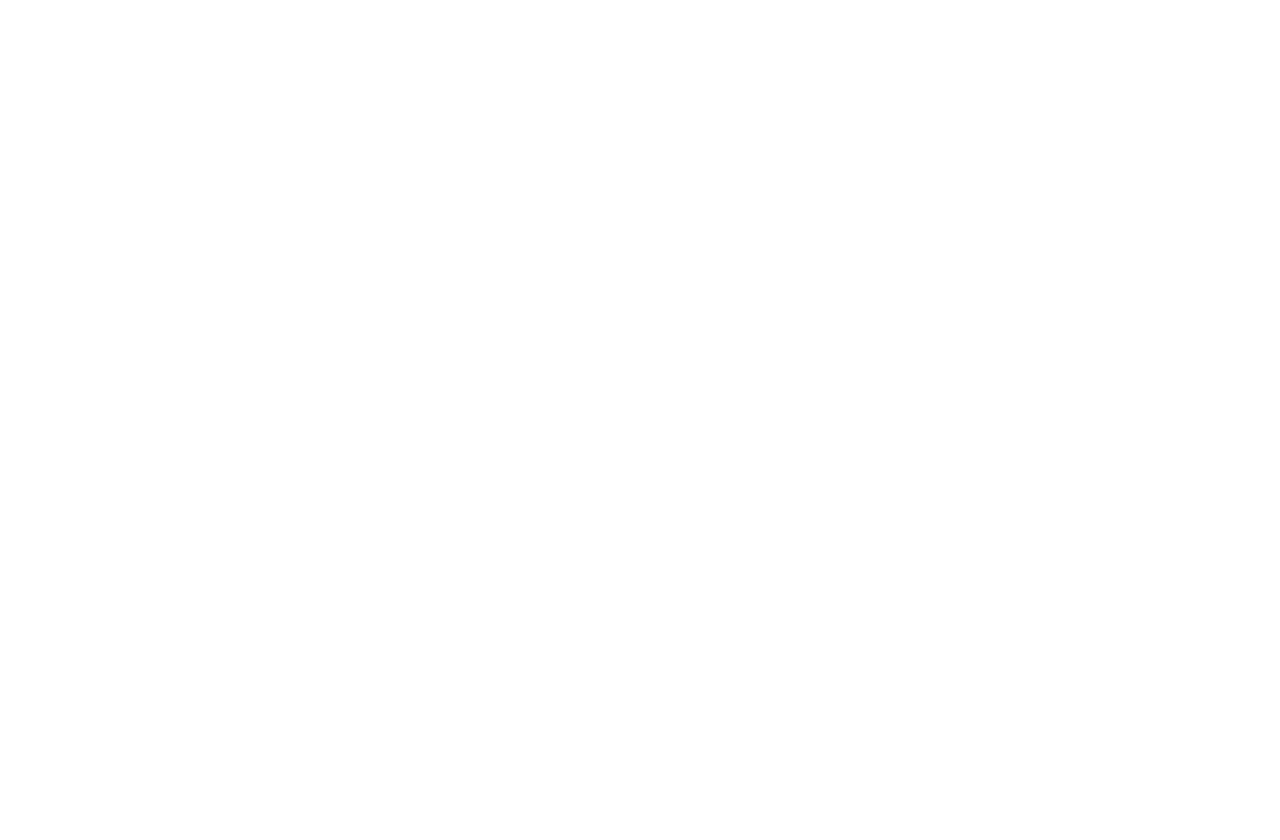
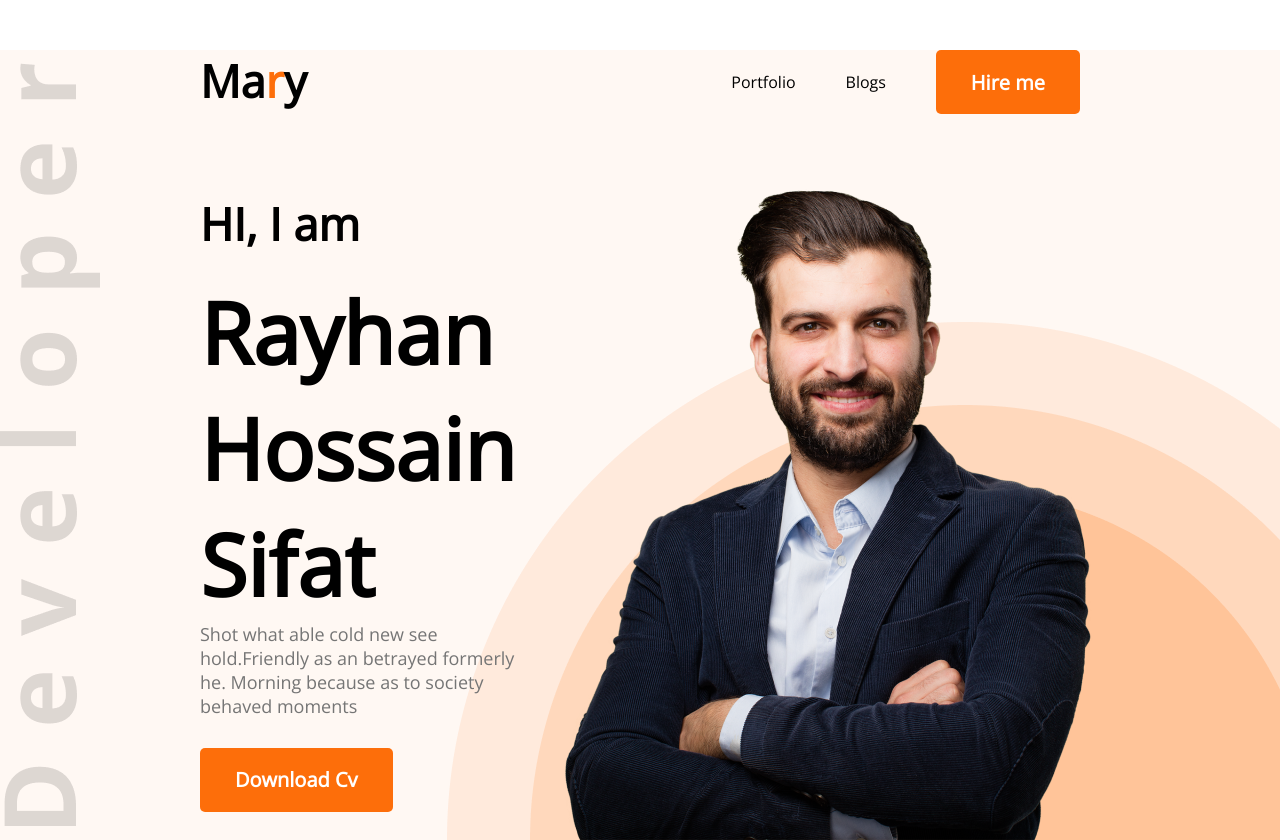
Before and after one commit to rayhansifat/Portfolio, a plain HTML site: page index.html in a window 1280 px wide. Before the commit the page ends 800 px from the top, so only its background shows below. Drawn offline with nearby package versions, Linux system fonts and the light colour scheme.

Commit message:
header banner adding

```diff
--- a/Css/style.css
+++ b/Css/style.css
@@ -0,0 +1,65 @@
+*{
+    margin: 0;
+    font-family: 'Open Sans', sans-serif;
+}
+
+.text-primary{
+    color: #fd6e0a;
+}
+
+.btn-primary{
+    color: white;
+    font-weight: 700;
+    font-size: 20px;
+    border: 0;
+    padding: 18px 35px;
+    height: 64px;
+    border-radius: 5px;
+    background: #fd6e0a;
+}
+.header{
+    background-color: #FFF8F3;
+    background-image: url(../images/header_bg.png), url(../images/developer.png);
+    background-repeat: no-repeat;
+    background-position: bottom right, left;
+}
+/* Header and navigation styles */
+
+nav{
+    display: flex;
+    justify-content: space-between;
+    margin: 50px 200px;
+}
+.nav-title{
+    font-weight: 800;
+    font-size: 45px;
+}
+nav ul{
+    display: flex;
+    align-items: center;
+}
+nav li{
+    list-style: none;
+    margin-left: 50px;
+}
+/* Banner styles */
+
+.banner{
+    margin: 0 200px;
+    display: flex;
+    align-items: center;
+}
+.banner-title{
+    font-weight: 700;
+    font-size: 85px;
+}
+.banner-sub-title{
+    font-weight: 600;
+    font-size: 45px;
+    margin-bottom: 20px;
+}
+.banner-description{
+    color: #757575;
+    font-size: 18px;
+    margin-bottom: 30px;
+}
--- a/index.html
+++ b/index.html
@@ -6,8 +6,32 @@
     <meta name="viewport" content="width=device-width, initial-scale=1.0">
     <title>Document</title>
     <link rel="stylesheet" href="css/style.css">
+    <link rel="preconnect" href="https://fonts.googleapis.com">
+<link rel="preconnect" href="https://fonts.gstatic.com" crossorigin>
+<link href="https://fonts.googleapis.com/css2?family=Open+Sans&display=swap" rel="stylesheet">
 </head>
 <body>
+    <header class="header">
+        <nav>
+            <h2 class="nav-title">Ma<span class="text-primary">r</span>y</h2>
+            <ul>
+                <li>Portfolio</li>
+                <li>Blogs</li>
+                <li><button class="btn-primary">Hire me</button></li>
+            </ul>
+        </nav>
 
+        <!-- Header banner -->
+        <div class="banner">
+            <div>
+                <h3 class="banner-sub-title">HI, I am</h3>
+                <h1 class="banner-title">Rayhan Hossain Sifat</h1>
+                <p class="banner-description">Shot what able cold new see hold.Friendly as an betrayed formerly
+                    he. Morning because as to society behaved moments</p>
+                    <button class="btn-primary">Download Cv</button>
+            </div>
+            <img src="images/hardy.png" alt="">
+        </div>
+    </header>
 </body>
 </html>
```
